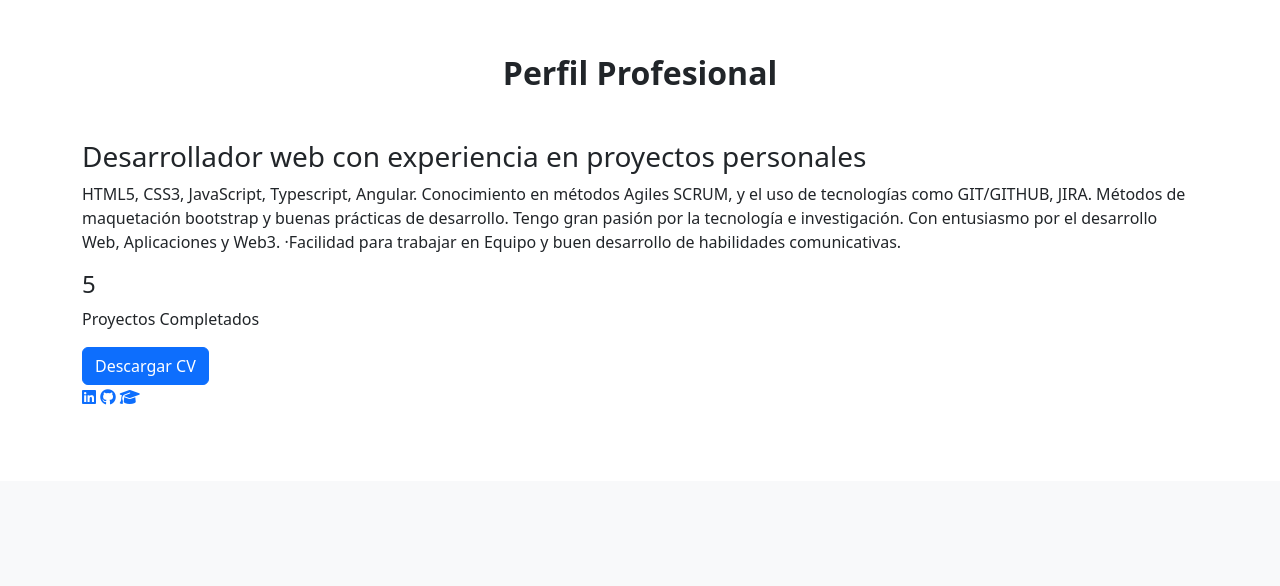
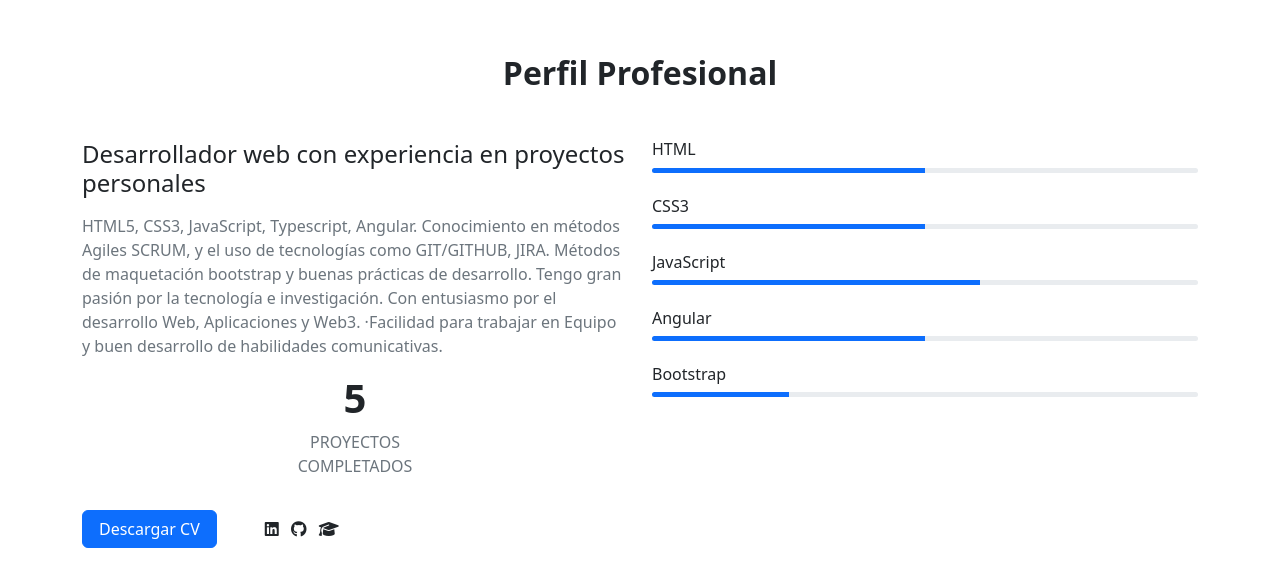
Before and after one commit to kelcode0/Portfolio, a plain HTML site: page index.html in a window 1280 px wide. Shown: the part 914-1500 px from the top of the page. Before the commit the page ends 1395 px from the top, so only its background shows below. Drawn offline with Linux system fonts and the light colour scheme.

Commit message:
seccion perfil Profesional terminado

```diff
--- a/index.html
+++ b/index.html
@@ -24,7 +24,7 @@
           </button>
           <ul class="dropdown-menu dropdown-menu-end">
             <li><a class="dropdown-item" href="#home">Home</a></li>
-            <li><a class="dropdown-item" href="#about">Abaout</a></li>
+            <li><a class="dropdown-item" href="#about">Perfil Profesional</a></li>
             <li><a class="dropdown-item" href="#services">Services</a></li>
             <li><a class="dropdown-item" href="#portfolio">Portfolio</a></li>
             <li>
@@ -58,9 +58,8 @@
               </h1>
               <h2 class="fs-4">Kelvin Ortiz</h2>
               <p class="mt-4 text-muted">
-                Desarrollador web con experiencia en proyectos personales usando
-                HTML5, CSS3, JavaScript, Typescript, Framework Angular. Con
-                entusiasmo por el desarrollo Web, Aplicaciones y Web3.
+                Desarrollador web con experiencia usando
+                HTML5, CSS3, JavaScript, Typescript, Framework Angular. Con gran entusiasmo por el desarrollo Web, Aplicaciones y Web3.
               </p>
               <a href="portfolio" class="btn btn-primary px-3 mt-3"
                 >Proyectos</a
@@ -83,26 +82,30 @@
           </div>
         </div>
         <div class="row">
-          <div class="col-md-6"></div>
+          <div class="col-md-6">
             <div class="about-text">
-            <h3> Desarrollador web con experiencia en proyectos personales  </h3>
-            <p>  HTML5, CSS3, JavaScript, Typescript, Angular.
+              <h3 class="fs-4 mb-3"> Desarrollador web con experiencia en proyectos personales  </h3>
+              <p class="text-muted">  HTML5, CSS3, JavaScript, Typescript, Angular.
               Conocimiento en métodos Agiles SCRUM, y el uso de tecnologías como
               GIT/GITHUB, JIRA. Métodos de maquetación bootstrap y buenas prácticas de desarrollo.
               Tengo gran pasión por la tecnología e investigación. Con entusiasmo por el
               desarrollo Web, Aplicaciones y Web3.
               ·Facilidad para trabajar en Equipo y buen desarrollo de habilidades comunicativas.</p>
             </div>
-          <div class="row">
+            <div class="row text-center text-uppercase my-3">
               <div class="col-sm-4">
-              <div class="fact-item">
-                <h4>5</h4>
-                <p>Proyectos Completados</p>
-              </div>
                 <div class="fact-item">
                   <h4></h4>
                   <p></p>
                 </div>
+              </div>
+              <div class="col-sm-4">
+                <div class="fact-item">
+                  <h4 class="fs-1 fw-bold">5</h4>
+                  <p class="text-muted">Proyectos Completados</p>
+                </div>
+              </div>
+              <div class="col-sm-4">
                 <div class="fact-item">
                   <h4></h4>
                   <p></p>
@@ -110,17 +113,56 @@
               </div>
             </div>
             <div class="row">
-            <div class="col-lg-12">
-              <a href="#" class="btn btn-primary">Descargar CV</a>
+              <div class="col-lg-12 d-flex align-items-center">
+                <a href="#" class="btn btn-primary px-3 me-5">Descargar CV</a>
                 <div class="social-links">
-                <a href="#"><i class="fa-brands fa-linkedin"></i></a>
-                <a href="#"><i class="fa-brands fa-github"></i></a>
-                <a href="#"><i class="fa-solid fa-graduation-cap"></i></a>
+                  <a href="#" class="text-dark me-2"><i class="fa-brands fa-linkedin"></i></a>
+                  <a href="#" class="text-dark me-2"><i class="fa-brands fa-github"></i></a>
+                  <a href="#" class="text-dark me-2"><i class="fa-solid fa-graduation-cap"></i></a>
                 </div>
               </div>
             </div>
           </div>
-        <div class="col-md-6"></div>
+
+          <div class="col-md-6 mt-5 mt-md-0">
+            <div class="skill-item mb-4">
+                <h3 class="fs-6">HTML</h3>
+                <div class="progress" style="height: 5px;">
+                  <div class="progress-bar" role="progressbar" style="width: 50%;" aria-valuenow="50" aria-valuemin="0" aria-valuemax="100"></div>
+                </div>
+            </div>
+
+            <div class="skill-item mb-4">
+              <h3 class="fs-6">CSS3</h3>
+              <div class="progress" style="height: 5px;">
+                <div class="progress-bar" role="progressbar" style="width: 50%;" aria-valuenow="50" aria-valuemin="0" aria-valuemax="100"></div>
+              </div>
+            </div>
+
+            <div class="skill-item mb-4">
+              <h3 class="fs-6">JavaScript</h3>
+              <div class="progress" style="height: 5px;">
+                <div class="progress-bar" role="progressbar" style="width: 60%;" aria-valuenow="60" aria-valuemin="0" aria-valuemax="100"></div>
+              </div>
+            </div>
+
+            <div class="skill-item mb-4">
+              <h3 class="fs-6">Angular</h3>
+              <div class="progress" style="height: 5px;">
+                <div class="progress-bar" role="progressbar" style="width: 50%;" aria-valuenow="50" aria-valuemin="0" aria-valuemax="100"></div>
+              </div>
+            </div>
+
+            <div class="skill-item ">
+              <h3 class="fs-6">Bootstrap</h3>
+              <div class="progress" style="height: 5px;">
+                <div class="progress-bar" role="progressbar" style="width: 25%;" aria-valuenow="25" aria-valuemin="0" aria-valuemax="100"></div>
+              </div>
+            </div>
+
+          </div>
+        </div>
+
         </div>
       </div>
     </section>
```
Lines whose indentation alone changed are shown as unchanged.
